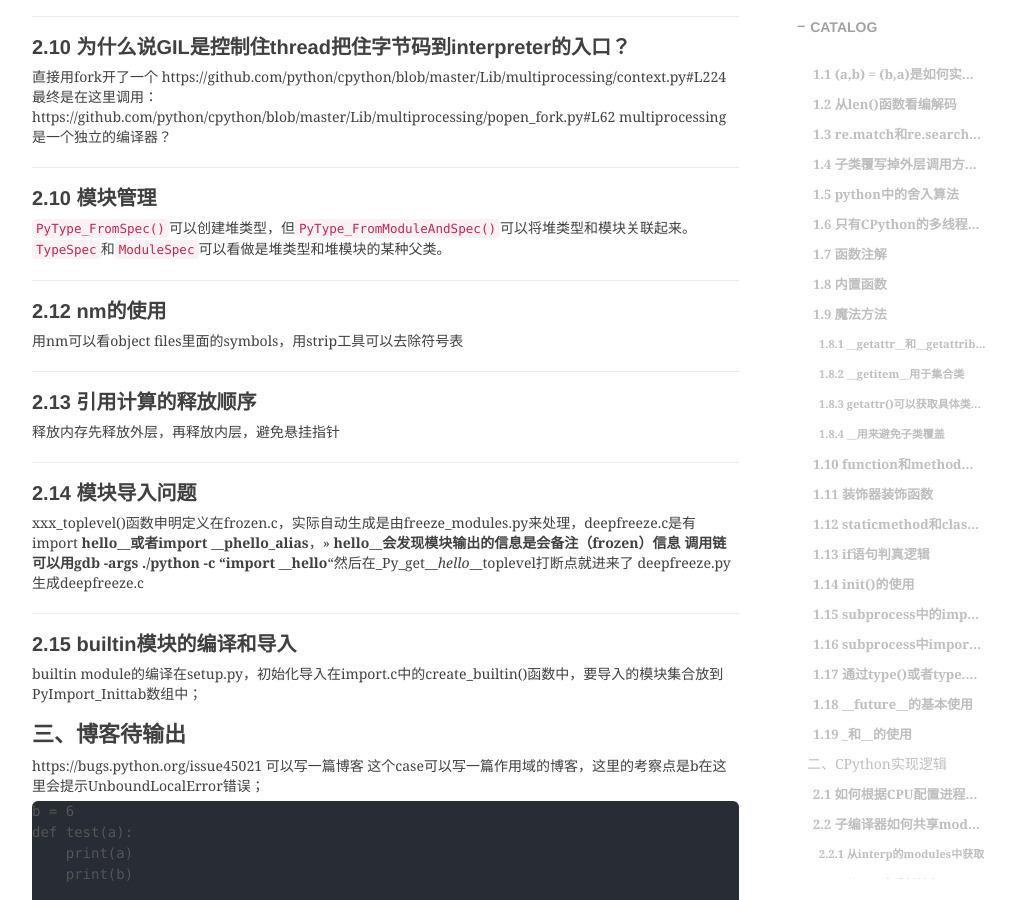
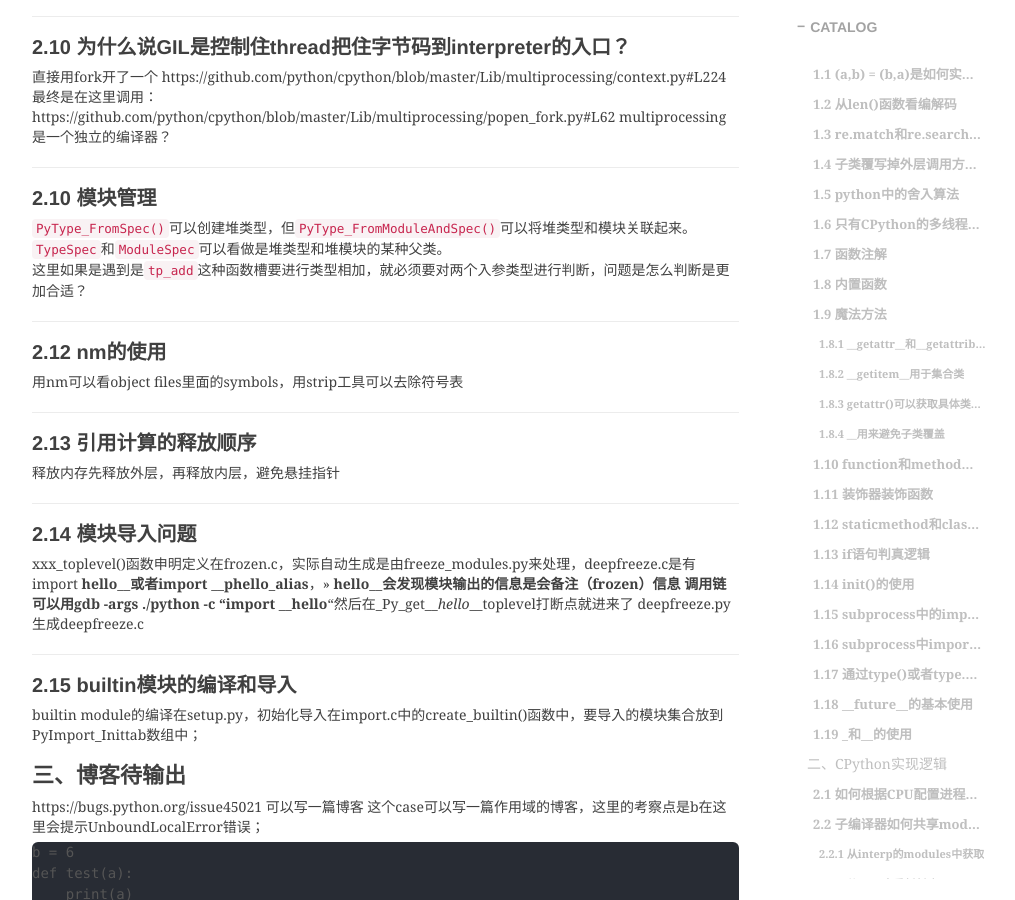
Before and after one commit to shihai1991/shihai1991.github.io, a Jekyll site: the page built from _posts/2022-12-10-CPython知识点简单梳理.md, in a window 1280 px wide and 900 px high, scrolled down 4441 px. Shown: the whole window, without its empty margins (233-1248 px from the left). Built offline with Jekyll 4.4.1, drawn with Linux system fonts in a browser that asks for light colours; nearby versions of some CDN libraries; comment, search, counter and statistics services are not loaded.

Commit message:
Update 2022-12-10-CPython知识点简单梳理.md

```diff
--- a/_posts/2022-12-10-CPython知识点简单梳理.md
+++ b/_posts/2022-12-10-CPython知识点简单梳理.md
@@ -158,6 +158,7 @@ multiprocessing是一个独立的编译器？
 ## 2.10 模块管理
 `PyType_FromSpec()`可以创建堆类型，但`PyType_FromModuleAndSpec()`可以将堆类型和模块关联起来。
 `TypeSpec`和`ModuleSpec`可以看做是堆类型和堆模块的某种父类。
+这里如果是遇到是`tp_add`这种函数槽要进行类型相加，就必须要对两个入参类型进行判断，问题是怎么判断是更加合适？
 
 ## 2.12 nm的使用
 用nm可以看object files里面的symbols，用strip工具可以去除符号表
```
